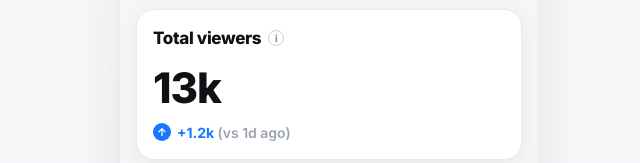
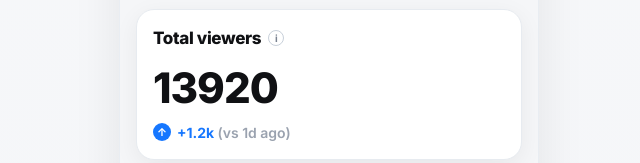
Before and after one commit to leoncastro0125-lab/leoncastro0125-lab.github.io, a plain HTML site: page index.html in a window 1280 px wide. Shown: the part 417-580 px from the top of the page, without its empty margins (311-951 px from the left). Drawn offline with nearby package versions, Linux system fonts and the light colour scheme.

Commit message:
Update index.html

```diff
--- a/index.html
+++ b/index.html
@@ -112,7 +112,7 @@
                         <span class="info-icon">i</span>
                     </div>
 
-                    <div class="total-viewers-number">13k</div>
+                    <div class="total-viewers-number">13920</div>
 
                     <div class="total-viewers-change">
                         <div class="change-circle">↑</div>
```
